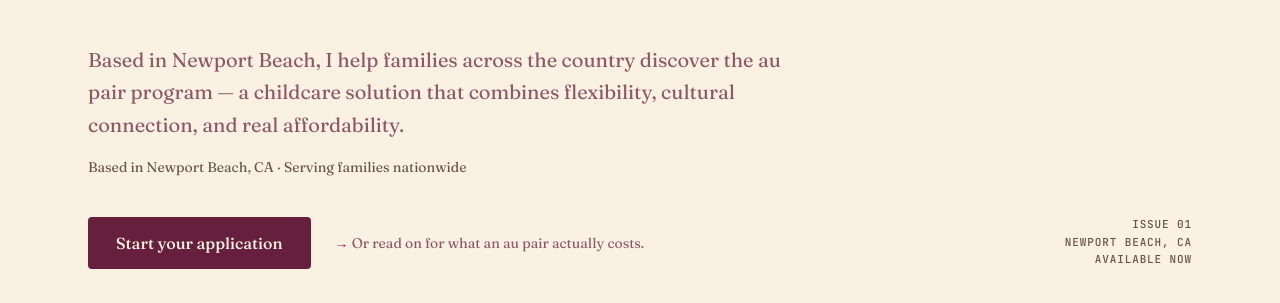
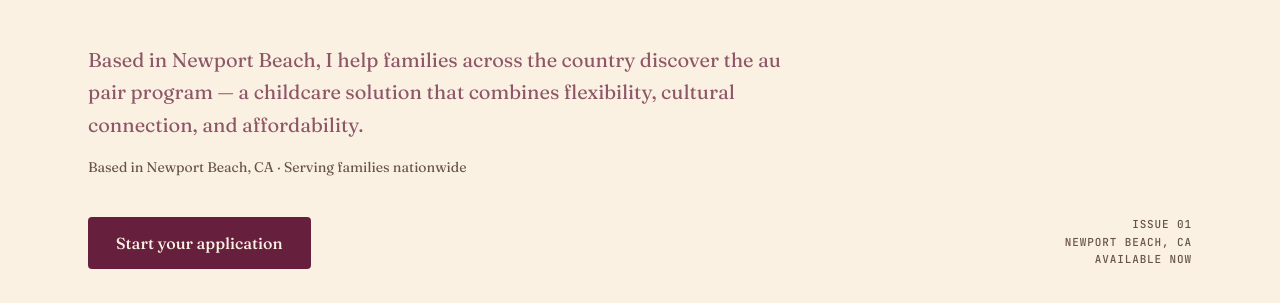
Before and after one commit to hansulteliahs-oss/Lead-gen-sales-optimization, a Next.js app in the folder Website/: page / in a window 1280 px wide. Shown: the part 479-782 px from the top of the page. Built offline with nearby package versions, Linux system fonts and the light colour scheme; no server answers.

Commit message:
content: tighten hero copy and remove secondary CTA line
Co-Authored-By: Claude Opus 4.7 (1M context) <noreply@anthropic.com>

```diff
--- a/Website/app/page.tsx
+++ b/Website/app/page.tsx
@@ -10,7 +10,7 @@ const KIM = {
   name: 'Kim Arvdalen',
   headline: 'Your Guide to Finding the Perfect Au Pair',
   subheadline:
-    'Based in Newport Beach, I help families across the country discover the au pair program — a childcare solution that combines flexibility, cultural connection, and real affordability.',
+    'Based in Newport Beach, I help families across the country discover the au pair program — a childcare solution that combines flexibility, cultural connection, and affordability.',
   bio_teaser:
     "As an experienced Local Childcare Consultant, I've spent years guiding families through the process of welcoming an au pair into their home. From your first question to your au pair's arrival, I'm here every step of the way — making a complex process feel personal and simple.",
 }
@@ -152,10 +152,6 @@ export default function LandingPage() {
                 >
                   Start your application
                 </a>
-                <span className="text-sm text-brand-ink-soft">
-                  <span className="text-brand-spot-deep">→ </span>
-                  Or read on for what an au pair actually costs.
-                </span>
               </div>
             </div>
             <div className="font-mono text-[11px] uppercase tracking-[0.08em] text-brand-bark leading-relaxed text-right hidden md:block">
```
